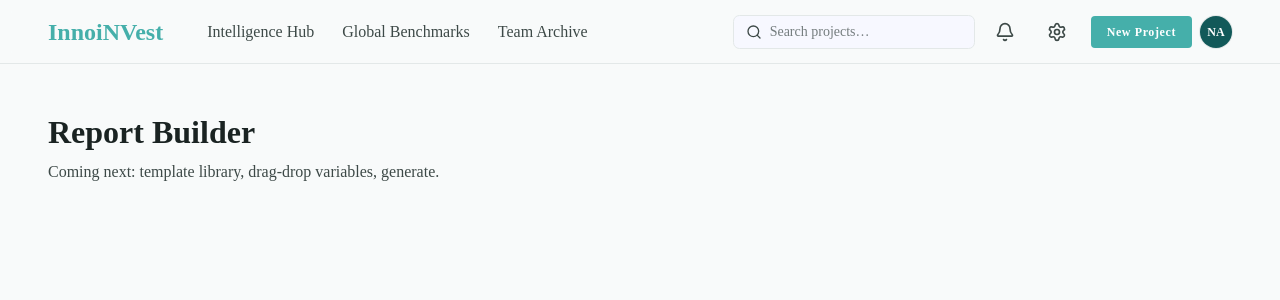
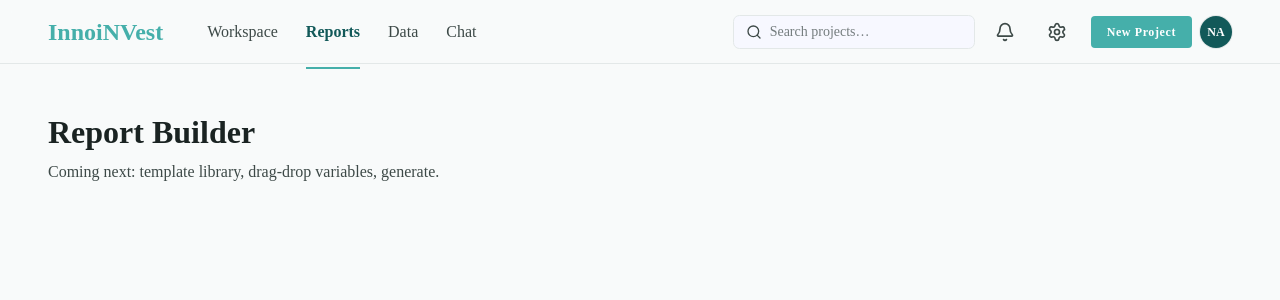
Before and after one commit to horeapopa98/InnoiNVest, a Next.js app in the folder web/: page /reports in a window 1280 px wide. Shown: the top 300 px of the page. Built offline with nearby package versions, Linux system fonts and the light colour scheme.

Commit message:
feat(web): expand TopNav to Workspace / Reports / Data / Chat

```diff
--- a/web/src/components/stitch/TopNav.tsx
+++ b/web/src/components/stitch/TopNav.tsx
@@ -34,9 +34,10 @@ type Props = {
 };
 
 const DEFAULT_ITEMS: TopNavItem[] = [
-  { label: "Intelligence Hub", href: "/sectors" },
-  { label: "Global Benchmarks", href: "/benchmarks" },
-  { label: "Team Archive", href: "/archive" },
+  { label: "Workspace", href: "/sectors" },
+  { label: "Reports", href: "/reports" },
+  { label: "Data", href: "/data" },
+  { label: "Chat", href: "/chat" },
 ];
 
 function isActive(pathname: string, item: TopNavItem): boolean {
```
